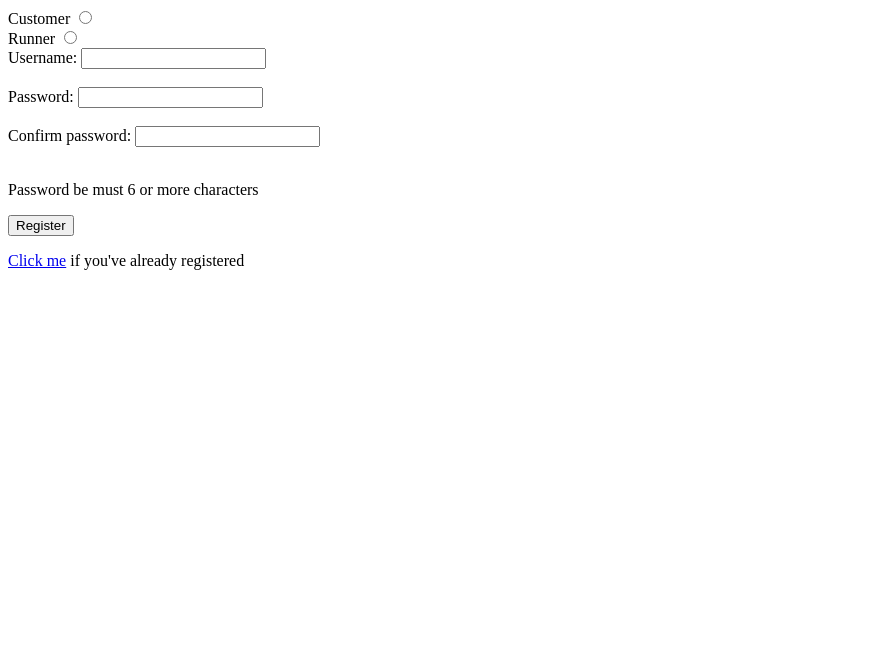
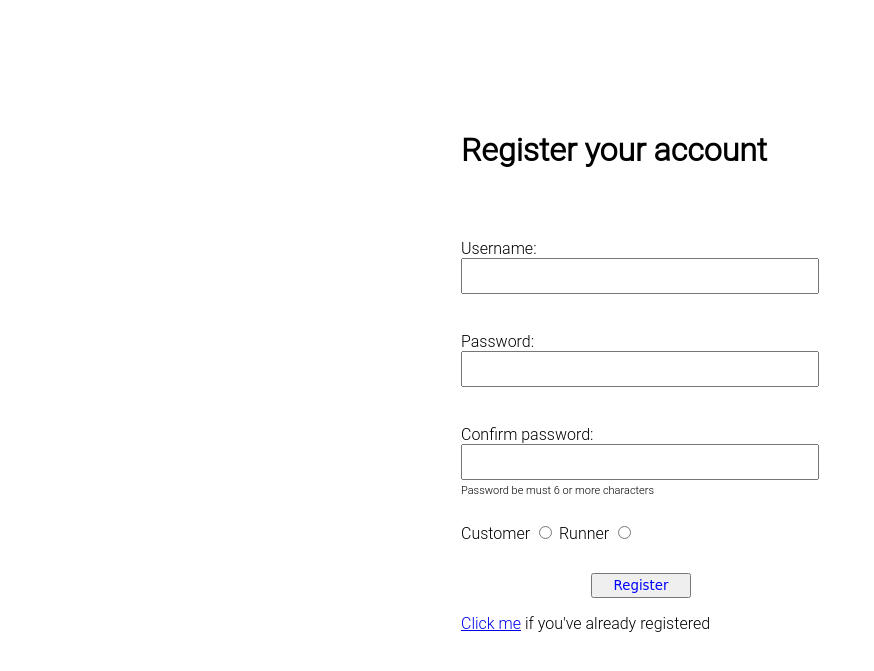
Before and after one commit to TimothyKiu/Food-Delivery-MMU, a Flask app: page /register in a window 1280 px wide. Shown: the top 671 px of the page, without its empty margins (0-874 px from the left). Run offline with Flask 3, Linux system fonts and the light colour scheme.

Commit message:
New design for register page

```diff
--- a/static/login.css
+++ b/static/login.css
@@ -1,5 +1,5 @@
 .logindiv {
-  font-family : "Comic Sans MS";
+  font-family: "Roboto Light";
   position: absolute;
   top: 35%;
   left: 50%;
--- a/static/register.css
+++ b/static/register.css
@@ -2,3 +2,67 @@
 #loginlink {
 
 }
+
+.title1 {
+    position: relative;
+    /*relative position means it will start from parents starting point*/
+    top: -20px;
+    margin: 0 auto;
+    margin-bottom: 50px;
+    font-family: "Roboto Light";
+}
+
+.textboxGroup {
+    display: flex;
+    flex-direction: column;
+}
+
+.textboxGroup input {
+    height: 30px;
+    width: 350px;
+    font-size: 17px;
+}
+
+.regLabel {
+    margin-bottom: 10px;
+}
+
+
+#formDiv {
+    position: absolute;
+    top: 50%;
+    left: 50%;
+    transform: translate(-50%, -50%);
+    font-family: "Roboto Light";
+
+
+    /*margin = 0 no spaces, "auto" to auto center horizontally*/
+}
+
+.tinytexts {
+    position: relative;
+    top: -45px;
+    font-size: 11px;
+}
+
+#radio-group {
+    display: flex;
+    /*flex makes it side by side instead of vertical*/
+}
+
+#tickDiv1 {}
+
+.radio-group {
+    position: relative;
+    top: -30px;
+}
+
+button[id="registerButton"]{
+    font-family : "Comic Sans MS";
+    color : blue;
+    position: relative;
+    right: -130px;
+    width:100px;
+    height:25px;
+
+}
--- a/templates/register.html
+++ b/templates/register.html
@@ -3,28 +3,36 @@
 <head>
     <meta charset="UTF-8">
     <title>Register</title>
-    <link rel="stylesheet" type="text/css" href="/static/login.css">
+    <link rel="stylesheet" type="text/css" href="/static/register.css">
 </head>
 <body>
-    <form method="post">
-{#    type=radio is only if you can only select one at a time, name must be the same!!! (usertype)#}
-        <label for="customerTick">Customer</label>
-          <input type="radio" id="customerTick" name="usertype" value="Customer" required>
-          <br>
-        <label for="runnerTick">Runner</label>
-            <input type="radio" id="runnerTick" name="usertype" value="Runner" required>
-            <br>
-        <label for="usernamereg">Username:</label>
 
-        <input type="text" id="usernamereg" name="usernamereg" required><br><br>
+    <form method="post" id="formDiv">
+        {#    type=radio is only if you can only select one at a time, name must be the same!!! (usertype)#}
+        <h1 class="title1">Register your account</h1>
+
+        <div class="textboxGroup">
+
+            <label for="usernamereg">Username:</label>
+            <input type="text" id="usernamereg" name="usernamereg" required><br><br>
 
 
-        <label for="passwordreg">Password:</label>
-        <input type="password" id="passwordreg" name="passwordreg" required><br><br>
+            <label for="passwordreg">Password:</label>
+            <input type="password" id="passwordreg" name="passwordreg" class="loginboxes" required><br><br>
 
-        <label for="confirmpasswordreg">Confirm password:</label>
-        <input type="password" id="confirmpasswordreg" name="confirmpasswordreg" required><br><br>
+            <label for="confirmpasswordreg">Confirm password:</label>
+            <input type="password" id="confirmpasswordreg" name="confirmpasswordreg" class="loginboxes" required><br><br>
+        </div>
         <p class="tinytexts">Password be must 6 or more characters</p>
+
+
+        <div class="radio-group">
+            <label for="customerTick" class="regBoxes">Customer</label>
+            <input type="radio" id="customerTick" name="usertype" value="Customer" required>
+
+            <label for="runnerTick" class="regBoxes">Runner</label>
+            <input type="radio" id="runnerTick" name="usertype" value="Runner" required>
+        </div>
 {#        <div id="incorrectTextType"></div>#}
 
 {#    Jinja2 is a translator for python to html#}
```
